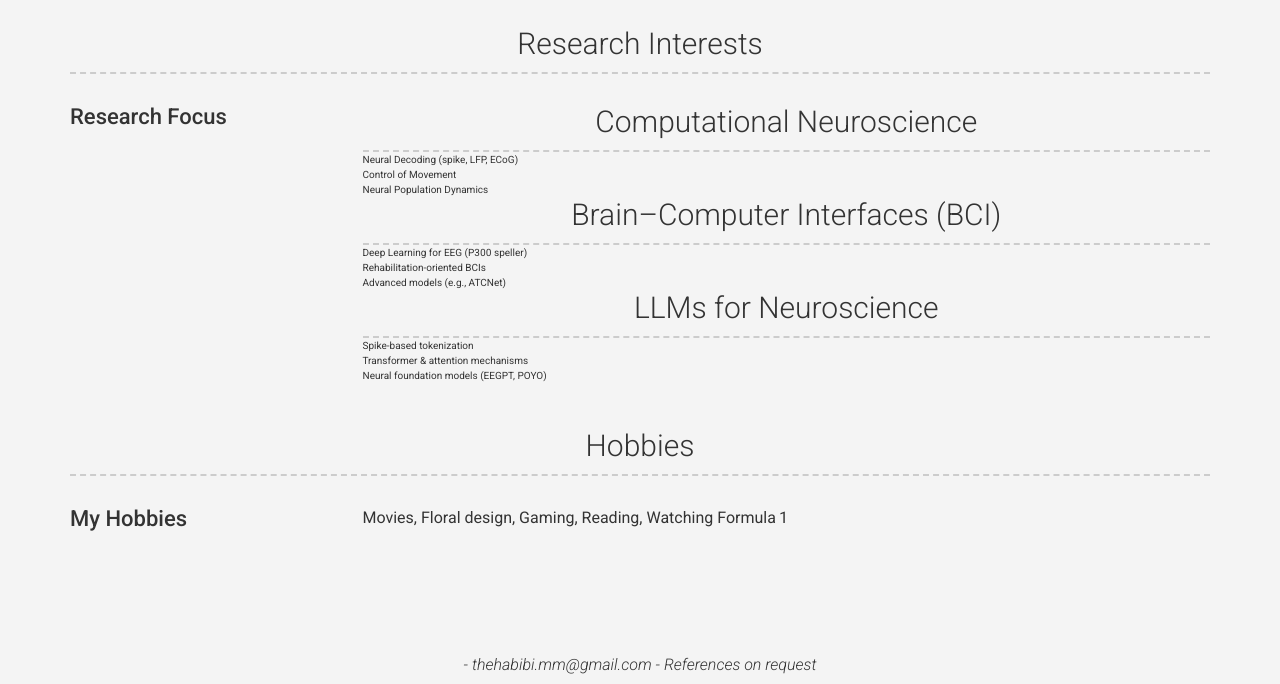
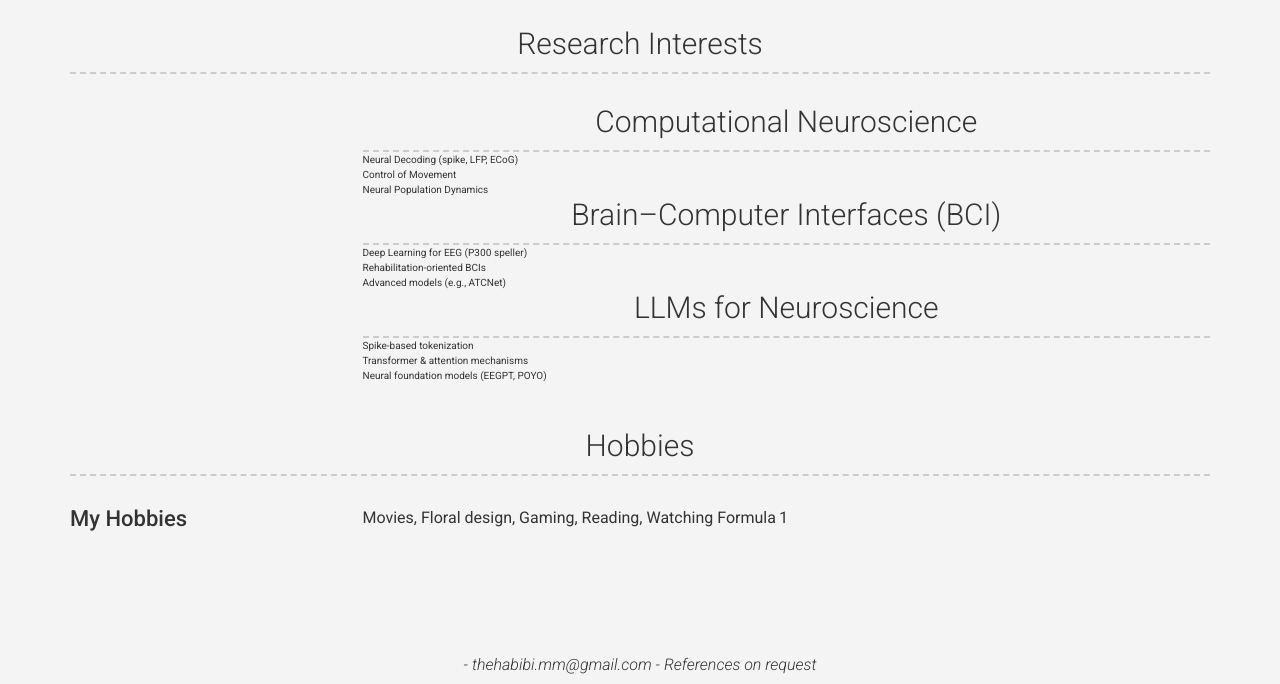
Before and after one commit to HabibiMehdi/HabibiMehdi.github.io, a Jekyll site: the page built from index.md, in a window 1280 px wide and 900 px high, scrolled down 1683 px, cut to the strip 216-900 px from the top of the window. Built offline with Jekyll 4.4.1, drawn with Linux system fonts in a browser that asks for light colours; nearby versions of some CDN libraries; a style sheet for code colours, icons or effects is not loaded.

Commit message:
Update _config.yml

```diff
--- a/_config.yml
+++ b/_config.yml
@@ -122,7 +122,7 @@ content:
     layout: list
     content:
       - layout: left
-        title: Research Focus
+        title:
         description: |
           <div class="research-grid">
 
```
